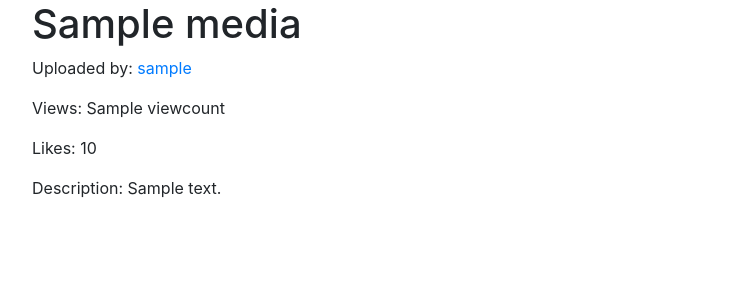
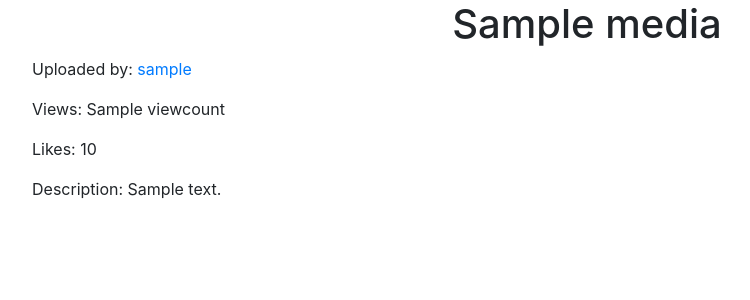
Before and after one commit to reginaldFerland/PyTube, a Python web app: template PyTube/templates/media.html in a window 1280 px wide. Shown: the part 56-356 px from the top of the page, without its empty margins (53-803 px from the left). Run offline with Jinja, Linux system fonts and the light colour scheme; the template is opened without the code that fills it: most values are stand-ins (such as "Sample title", 1, 10 or a date in 2020); some libraries are stand-ins or nearby versions.

Commit message:
Reorganized media page

```diff
--- a/PyTube/templates/media.html
+++ b/PyTube/templates/media.html
@@ -2,17 +2,23 @@
 
 {% block app_content %}
 
-    <h1>{{media.name}}</h1>
+    <h1 class="text-center">{{media.name}}</h1>
+
+    <div class="row">
+    <div class="col">
 
     {% if 'image' in media.type %}
     <picture>
-    <img src="{{ url_for('files', mediaID=media.id) }}"></img>
+    <img class="img-fluid" src="{{ url_for('files', mediaID=media.id) }}"></img>
     </picture>
     {% elif 'video' in media.type %}
-    <video src="{{ url_for('files', mediaID=media.id) }}" controls></video>
+    <video class="mx-auto" src="{{ url_for('files', mediaID=media.id) }}" controls></video>
     {% elif 'text' in media.type  %}
 
     {% endif %}
+
+    </div>
+    </div>
 
     <p> Uploaded by: <a href="{{ url_for('user', username=username)}}">{{ username }} </a></p>
     <p> Views: {{media.viewcount}} </p>
```
